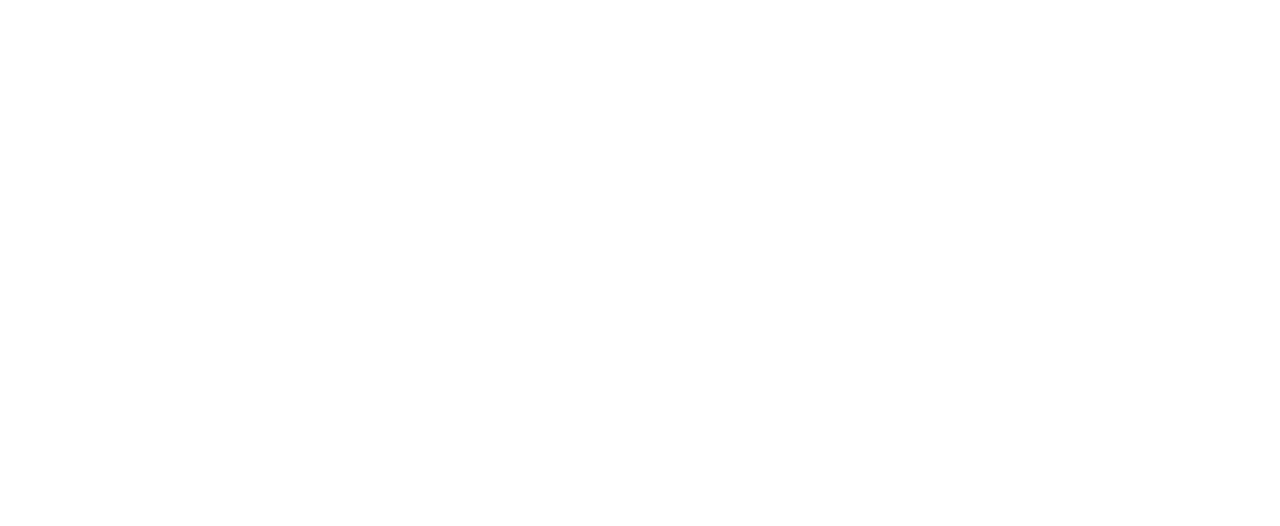
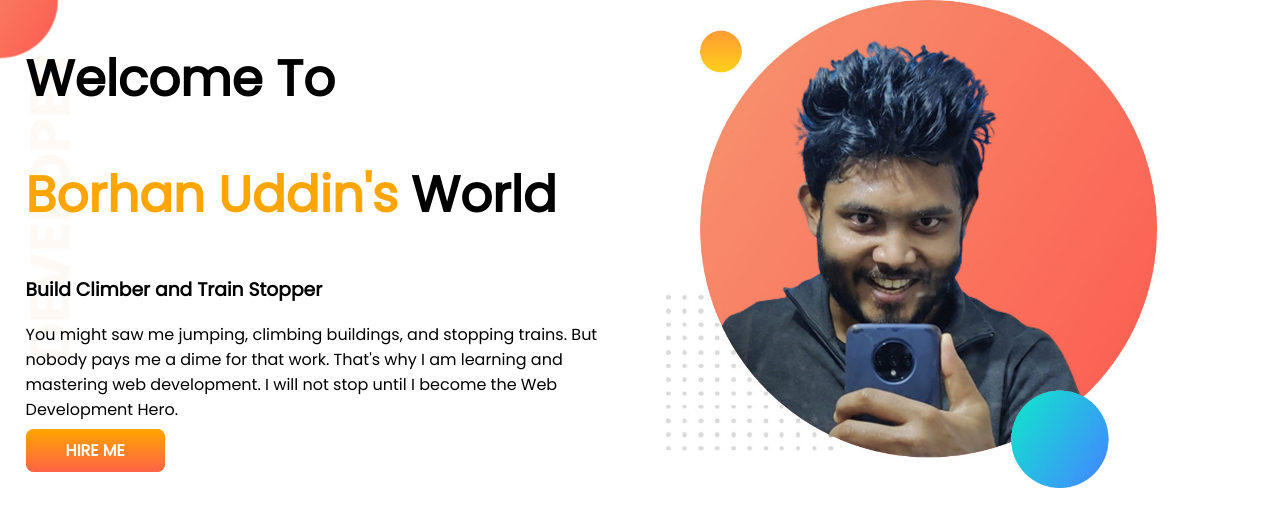
Before and after one commit to borhanus/ph-dev-portfolio, a plain HTML site: page index.html in a window 1280 px wide. Drawn offline with Linux system fonts and the light colour scheme.

Commit message:
top side added

```diff
--- a/index.html
+++ b/index.html
@@ -6,8 +6,26 @@
     <meta name="viewport" content="width=device-width, initial-scale=1.0">
     <title>BorhanFolio</title>
     <link rel="stylesheet" href="style.css">
+    <link rel="preconnect" href="https://fonts.googleapis.com">
+<link rel="preconnect" href="https://fonts.gstatic.com" crossorigin>
+<link href="https://fonts.googleapis.com/css2?family=Poppins:wght@100;400&display=swap" rel="stylesheet">
 </head>
 <body>
+    <section class="top-area">
+        <div class="left-half">
+            <h1>Welcome To</h1>
+            <h1><span class="orange-color">Borhan Uddin's</span> World</h1>
+
+            <h3>Build Climber and Train Stopper</h3>
+            <p>You might saw me jumping, climbing buildings, and stopping trains. But nobody pays me a dime for that work. That's why I am learning and mastering web development. I will not stop until I become the Web Development Hero.</p>
+            <a class="link-btn" target="_blank" href="https://www.linkedin.com/in/borhanus/">HIRE ME</a>
+        </div>
+        <div class="left-half">
+            <img src="images/bhan1.jpg" alt="Borhan1">
+        </div>
+    </section>
+
+
 
 </body>
 </html>
--- a/style.css
+++ b/style.css
@@ -0,0 +1,36 @@
+body{
+    font-family: 'Poppins', sans-serif;
+    margin: 0;
+}
+h1{
+    font-size: 50px;
+}
+h1 span{
+
+}
+.orange-color{
+    color: orange;
+}
+section{
+    display: flex;
+}
+.left-half{
+    width: 50%;
+    padding-left: 2%;
+}
+.left-half img{
+    width: 80%;
+}
+.link-btn{
+    text-decoration: none;
+    background-color: orange;
+    padding: 10px 40px;
+    border-radius: 8px;
+    background-image: linear-gradient(orange, tomato);
+    color: white;
+    font-weight: 700;
+}
+.top-area{
+    background-image: url(images/top-banner.png);
+    background-repeat: no-repeat;
+}
```
